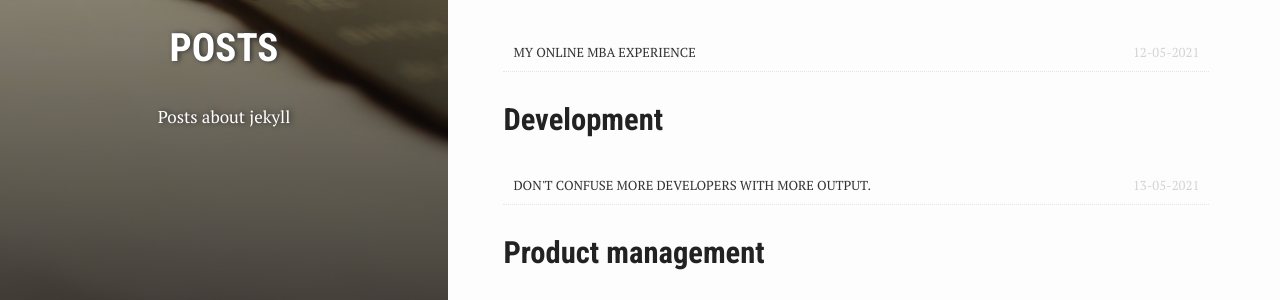
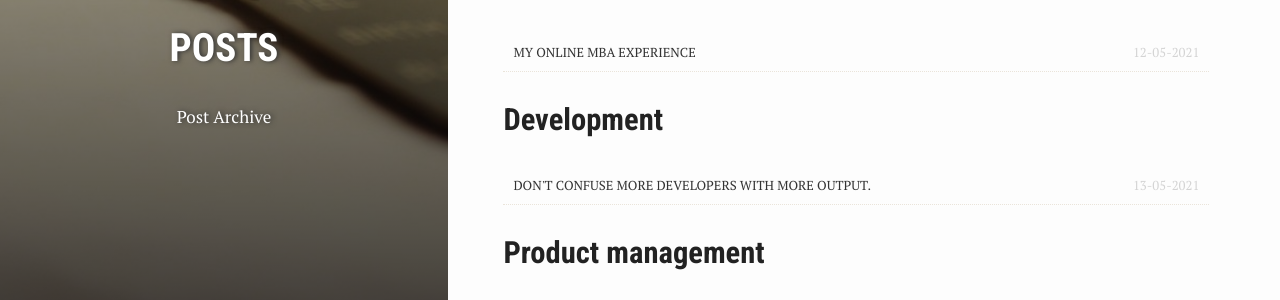
Before and after one commit to andrewshawza/cognitive, a Jekyll site: the page built from archive.md, in a window 1280 px wide. Shown: the part 574-874 px from the top of the page. Built offline with Jekyll 4.4.1, drawn with Linux system fonts in a browser that asks for light colours.

Commit message:
Update archive.md

```diff
--- a/archive.md
+++ b/archive.md
@@ -4,7 +4,7 @@ layout: page
 permalink: /posts/
 title: "Posts"
 crawlertitle: "All articles"
-summary: "Posts about jekyll"
+summary: "Post Archive"
 active: posts
 ---
 
```
